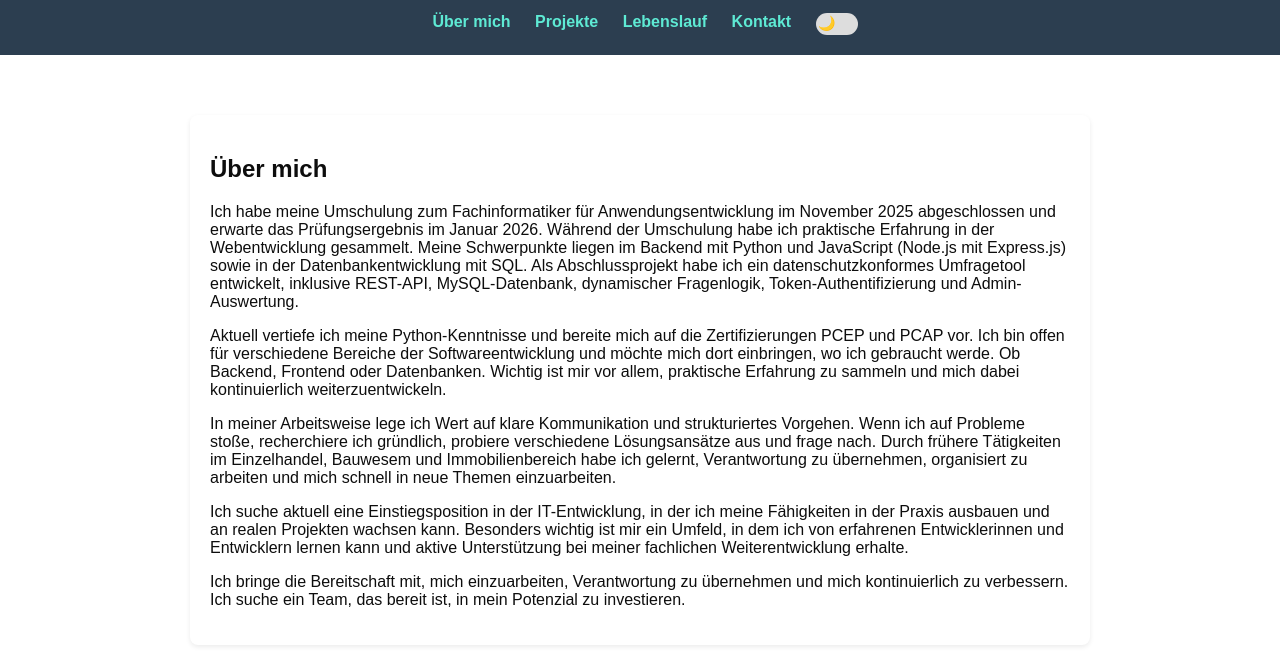
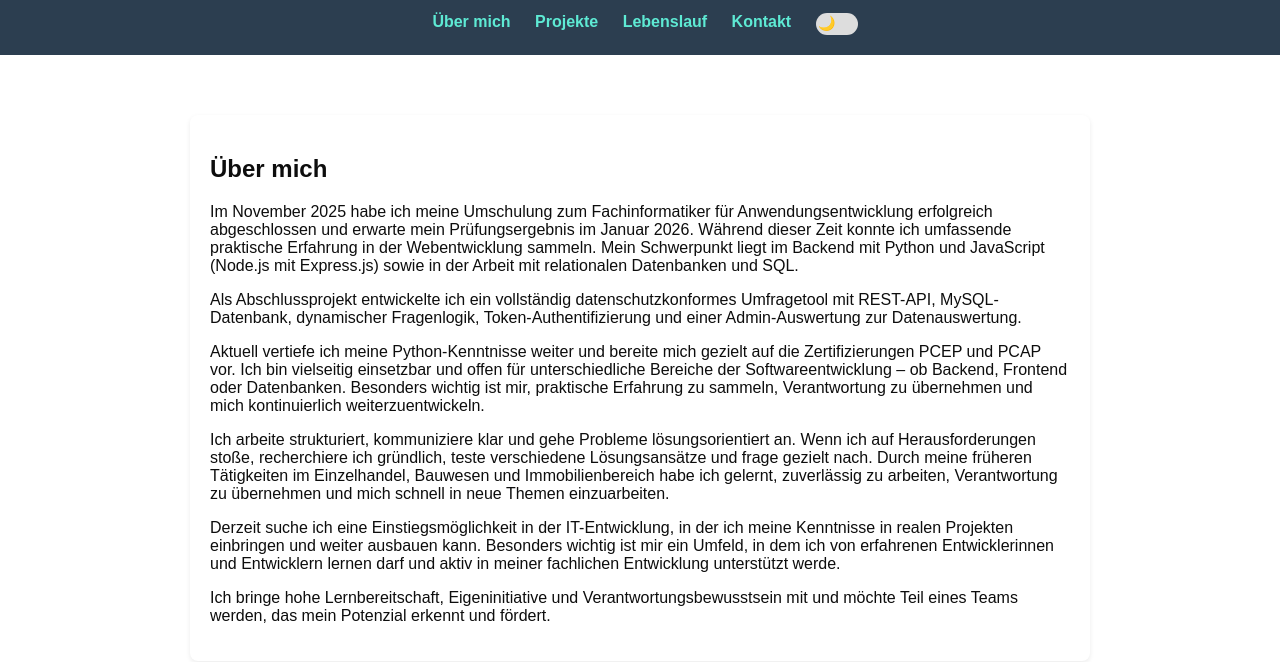
Before and after one commit to ALX30LEW06/Bewerbung, a plain HTML site: page index.html in a window 1280 px wide. Shown: the part 94-756 px from the top of the page. Drawn offline with Linux system fonts and the light colour scheme.

Commit message:
Improve and expand 'Über mich' section with detailed background

```diff
--- a/index.html
+++ b/index.html
@@ -26,30 +26,30 @@
     <section id="about" class="card">
       <h2>Über mich</h2>
       <p>
-        Ich habe meine Umschulung zum Fachinformatiker für Anwendungsentwicklung im November 2025 abgeschlossen und erwarte das Prüfungsergebnis im Januar 2026.
-        Während der Umschulung habe ich praktische Erfahrung in der Webentwicklung gesammelt. Meine Schwerpunkte liegen im Backend mit Python und JavaScript (Node.js mit Express.js) sowie in der Datenbankentwicklung mit SQL.
-        Als Abschlussprojekt habe ich ein datenschutzkonformes Umfragetool entwickelt, inklusive REST-API, MySQL-Datenbank, dynamischer Fragenlogik, Token-Authentifizierung und Admin-Auswertung.
+        Im November 2025 habe ich meine Umschulung zum Fachinformatiker für Anwendungsentwicklung erfolgreich abgeschlossen und erwarte mein Prüfungsergebnis im Januar 2026.
+        Während dieser Zeit konnte ich umfassende praktische Erfahrung in der Webentwicklung sammeln.
+        Mein Schwerpunkt liegt im Backend mit Python und JavaScript (Node.js mit Express.js) sowie in der Arbeit mit relationalen Datenbanken und SQL.
       </p>
 
       <p>
-        Aktuell vertiefe ich meine Python-Kenntnisse und bereite mich auf die Zertifizierungen PCEP und PCAP vor.
-        Ich bin offen für verschiedene Bereiche der Softwareentwicklung und möchte mich dort einbringen, wo ich gebraucht werde. Ob Backend, Frontend oder Datenbanken.
-        Wichtig ist mir vor allem, praktische Erfahrung zu sammeln und mich dabei kontinuierlich weiterzuentwickeln.
+        Als Abschlussprojekt entwickelte ich ein vollständig datenschutzkonformes Umfragetool mit REST-API, MySQL-Datenbank, dynamischer Fragenlogik,
+        Token-Authentifizierung und einer Admin-Auswertung zur Datenauswertung.
       </p>
 
       <p>
-        In meiner Arbeitsweise lege ich Wert auf klare Kommunikation und strukturiertes Vorgehen.
-        Wenn ich auf Probleme stoße, recherchiere ich gründlich, probiere verschiedene Lösungsansätze aus und frage nach.
-        Durch frühere Tätigkeiten im Einzelhandel, Bauwesem und Immobilienbereich habe ich gelernt, Verantwortung zu übernehmen, organisiert zu arbeiten und mich schnell in neue Themen einzuarbeiten.
+        Aktuell vertiefe ich meine Python-Kenntnisse weiter und bereite mich gezielt auf die Zertifizierungen PCEP und PCAP vor. Ich bin vielseitig einsetzbar und offen für unterschiedliche Bereiche der Softwareentwicklung – ob Backend, Frontend oder Datenbanken. Besonders wichtig ist mir, praktische Erfahrung zu sammeln, Verantwortung zu übernehmen und mich kontinuierlich weiterzuentwickeln.
       </p>
 
       <p>
-        Ich suche aktuell eine Einstiegsposition in der IT-Entwicklung, in der ich meine Fähigkeiten in der Praxis ausbauen und an realen Projekten wachsen kann.
-         Besonders wichtig ist mir ein Umfeld, in dem ich von erfahrenen Entwicklerinnen und Entwicklern lernen kann und aktive Unterstützung bei meiner fachlichen Weiterentwicklung erhalte.
+        Ich arbeite strukturiert, kommuniziere klar und gehe Probleme lösungsorientiert an. Wenn ich auf Herausforderungen stoße, recherchiere ich gründlich, teste verschiedene Lösungsansätze und frage gezielt nach. Durch meine früheren Tätigkeiten im Einzelhandel, Bauwesen und Immobilienbereich habe ich gelernt, zuverlässig zu arbeiten, Verantwortung zu übernehmen und mich schnell in neue Themen einzuarbeiten.
       </p>
 
       <p>
-        Ich bringe die Bereitschaft mit, mich einzuarbeiten, Verantwortung zu übernehmen und mich kontinuierlich zu verbessern. Ich suche ein Team, das bereit ist, in mein Potenzial zu investieren.
+        Derzeit suche ich eine Einstiegsmöglichkeit in der IT-Entwicklung, in der ich meine Kenntnisse in realen Projekten einbringen und weiter ausbauen kann. Besonders wichtig ist mir ein Umfeld, in dem ich von erfahrenen Entwicklerinnen und Entwicklern lernen darf und aktiv in meiner fachlichen Entwicklung unterstützt werde.
+      </p>
+
+      <p>
+        Ich bringe hohe Lernbereitschaft, Eigeninitiative und Verantwortungsbewusstsein mit und möchte Teil eines Teams werden, das mein Potenzial erkennt und fördert.
       </p>
     </section>
 
```
